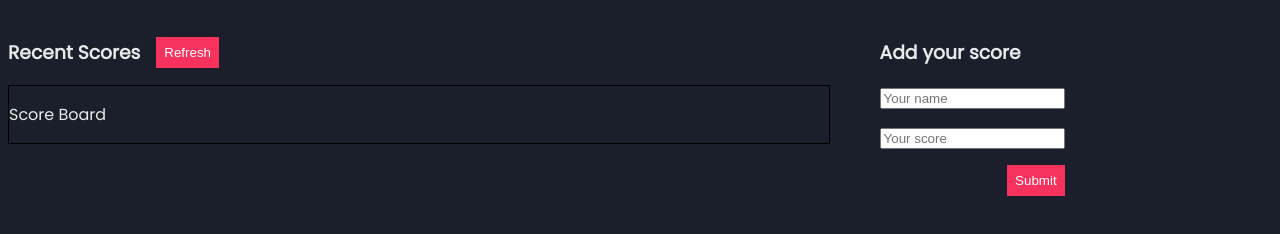
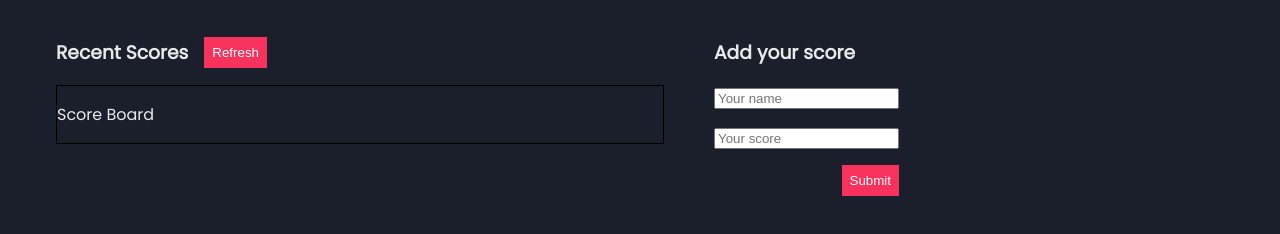
Before and after one commit to BonkeGcobo/LeaderBoard, a website built with webpack: page src/index.html in a window 1280 px wide. Shown: the part 72-306 px from the top of the page. Built offline with nearby package versions, Linux system fonts and the light colour scheme; no server answers.

Commit message:
Push the main-content to the center

```diff
--- a/src/style.css
+++ b/src/style.css
@@ -3,6 +3,7 @@
 .main-sec {
   display: flex;
   gap: 50px;
+  margin-left: 3rem;
 }
 
 .scorehead {
@@ -44,7 +45,7 @@ body {
 }
 
 .scores-sec {
-  width: 65%;
+  width: 50%;
 }
 
 .userScore {
```
